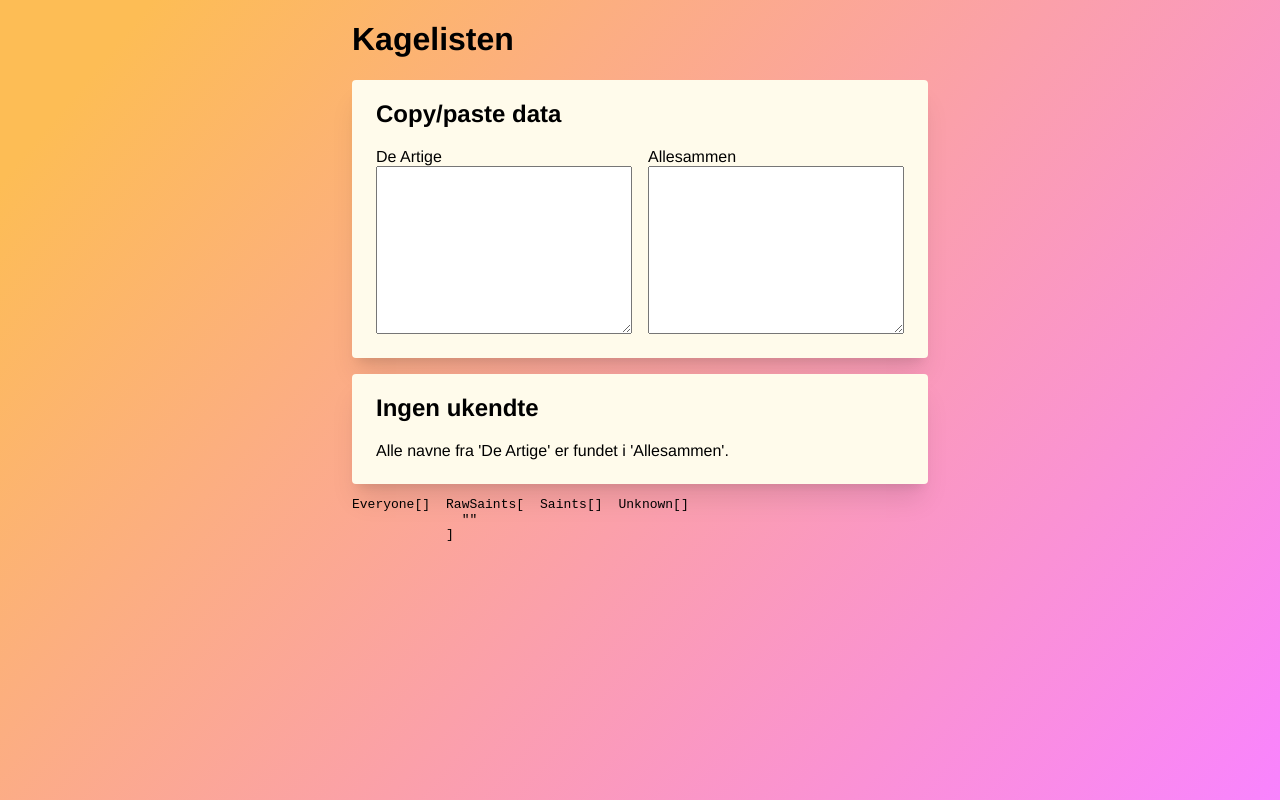
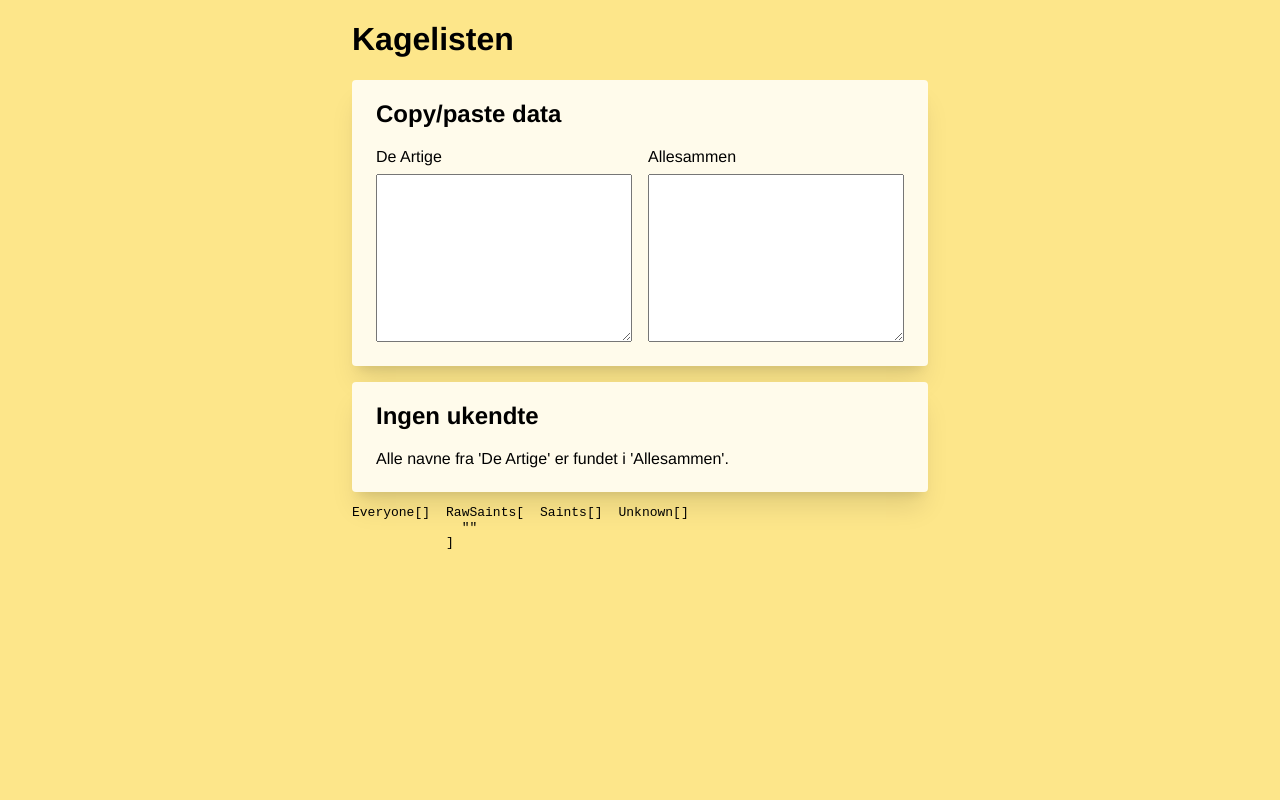
Before and after one commit to bjornnorgaard/kagelisten, a SvelteKit app: page / in a window 1280 px wide. Built offline with nearby package versions, Linux system fonts and the light colour scheme.

Commit message:
Style changes

```diff
--- a/src/app.css
+++ b/src/app.css
@@ -4,13 +4,13 @@
 @tailwind utilities;
 
 html {
-    @apply h-full;
+    @apply h-full bg-amber-200;
     font-family: Helvetica, Arial, sans-serif;
-    background-image: linear-gradient(130deg, rgba(253, 189, 85, 1) 7.8%, rgba(249, 131, 255, 1) 100.3%);
+
 }
 
 .raw-input-container {
-    @apply flex h-fit w-full flex-col;
+    @apply flex h-fit w-full flex-col gap-2;
 }
 
 textarea {
--- a/src/routes/UnknownMatcher.svelte
+++ b/src/routes/UnknownMatcher.svelte
@@ -51,7 +51,7 @@
     }
 </script>
 
-<div class="grid md:grid-cols-2 gap-8">
+<div class="grid md:grid-cols-2 gap-4">
     {#each $data as u (u.name)}
         <div>
             <span>Hvem er {u.original}?</span>
```
